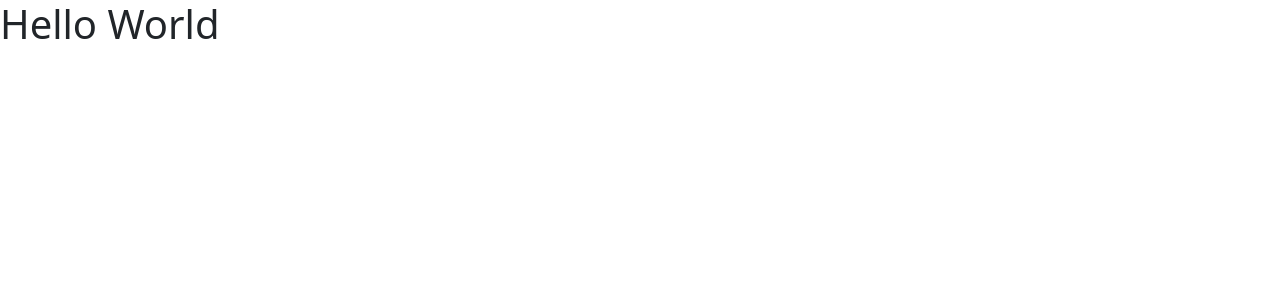
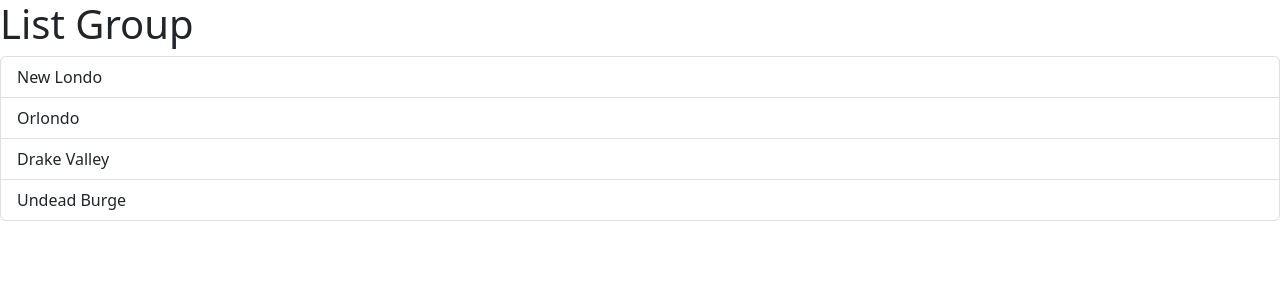
Before and after one commit to Mrufaihi/Mosh-React-Beginner, a React (Vite) app: page / in a window 1280 px wide. Shown: the top 300 px of the page. Built offline with nearby package versions, Linux system fonts and the light colour scheme.

Commit message:
List Items Component & Conditional

```diff
--- a/src/App.tsx
+++ b/src/App.tsx
@@ -1,10 +1,10 @@
 //imports
-import Message from './components/Message';
+import ListGroup from './components/ListGroup';
 
 function App() {
   return (
     <>
-      <Message />
+      <ListGroup />
     </>
   );
 }
--- /dev/null
+++ b/src/components/ListGroup.tsx
@@ -0,0 +1,22 @@
+function ListGroup() {
+  const list = ['New Londo', 'Orlondo', 'Drake Valley', 'Undead Burge'];
+
+  const listMapped = list.map((element: string, index: number) => {
+    return (
+      <li key={index} className="list-group-item">
+        {element}
+      </li>
+    );
+  });
+
+  const noItems = list.length === 0 && 'No items in list';
+
+  return (
+    <>
+      <h1>List Group</h1>
+      {noItems}
+      <ul className="list-group">{listMapped}</ul>
+    </>
+  );
+}
+export default ListGroup;
--- a/src/main.tsx
+++ b/src/main.tsx
@@ -1,7 +1,7 @@
 import React from 'react';
 import ReactDOM from 'react-dom/client';
 import App from './App';
-import 'bootstrap/dist/css/bootstrap.css';
+import 'bootstrap/dist/css/bootstrap.css'; //imported bootstrap as our css
 
 ReactDOM.createRoot(document.getElementById('root') as HTMLElement).render(
   <React.StrictMode>
```
